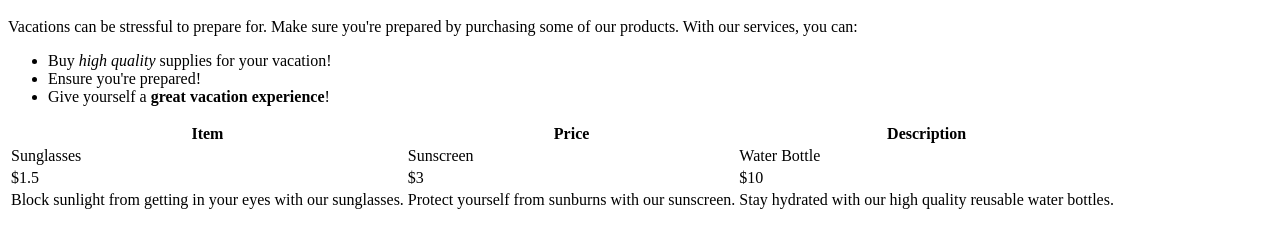
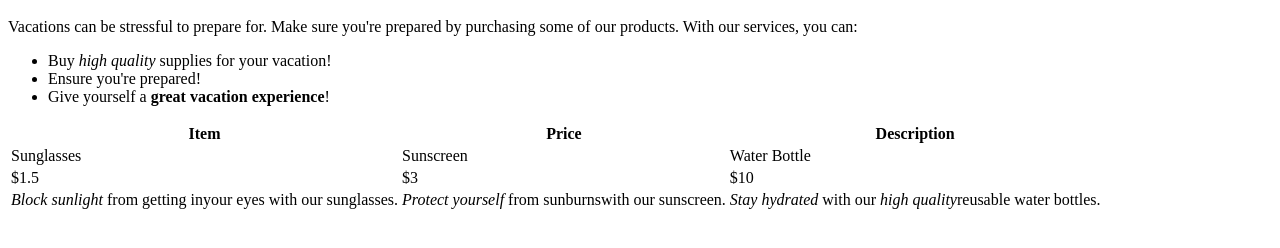
Before and after one commit to MarshallMoreira/Vacation-Supplies, a plain HTML site: page index.html in a window 1280 px wide. Shown: the part 48-296 px from the top of the page. Drawn offline with Linux system fonts and the light colour scheme.

Commit message:
Update index.html

```diff
--- a/index.html
+++ b/index.html
@@ -35,9 +35,9 @@
                     <td>$10</td>
                 </tr>
                 <tr>
-                    <td>Block sunlight from getting in your eyes with our sunglasses.</td>
-                    <td>Protect yourself from sunburns with our sunscreen.</td>
-                    <td>Stay hydrated with our high quality reusable water bottles.</td>
+                    <td><em>Block sunlight</em> from getting in<newline>your eyes with our sunglasses.</td>
+                    <td><em>Protect yourself</em> from sunburns<newline>with our sunscreen.</td>
+                    <td><em>Stay hydrated</em> with our <em>high quality</em><newline>reusable water bottles.</td>
                 </tr>
             </tbody>
 </table>
```
